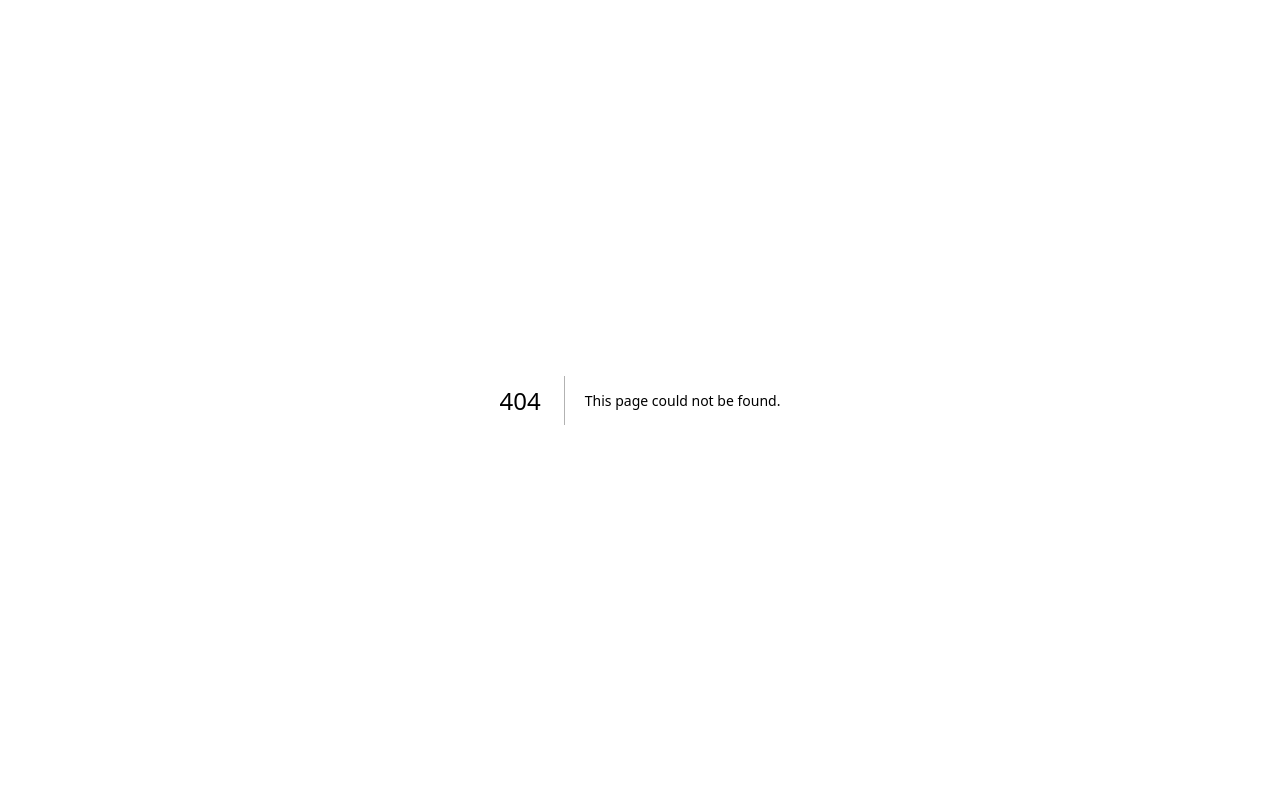
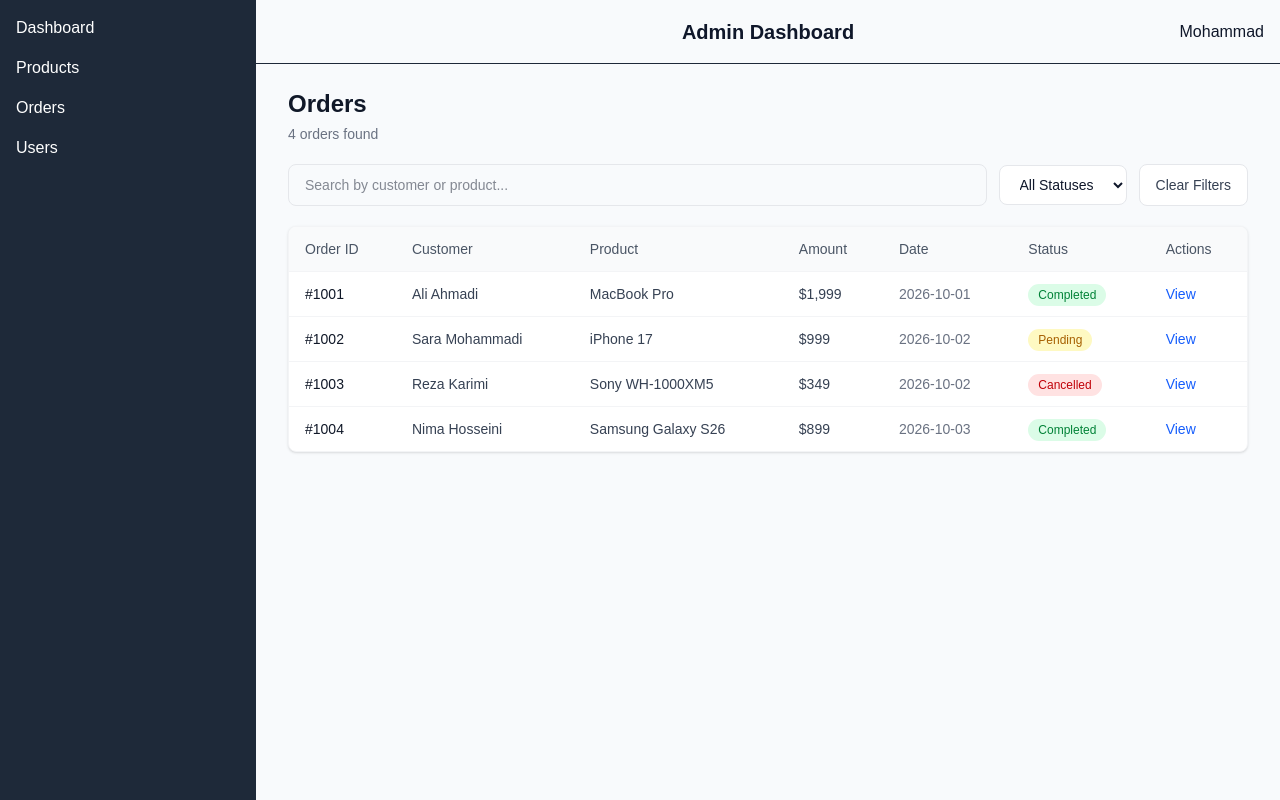
Before and after one commit to mohammad-shirani-developer/admin-dashboard, a Next.js app: page /dashboard/orders in a window 1280 px wide. Before the commit this address had no page. Built offline with nearby package versions, Linux system fonts and the light colour scheme.

Commit message:
feat: add orders management

```diff
--- /dev/null
+++ b/app/dashboard/orders/components/OrdersTable.tsx
@@ -0,0 +1,88 @@
+import { Order } from "../../types";
+
+type OrdersTableProps = {
+  orders: Order[];
+  onView: (order: Order) => void;
+};
+
+const OrdersTable = ({ orders, onView }: OrdersTableProps) => {
+  return (
+    <div className="overflow-x-auto rounded-lg border border-gray-100 bg-white shadow-sm">
+      <table className="w-full min-w-[800px] text-left text-sm">
+        <thead className="border-b border-gray-100 bg-gray-50">
+          <tr>
+            <th className="px-4 py-3 font-medium text-gray-600">Order ID</th>
+            <th className="px-4 py-3 font-medium text-gray-600">Customer</th>
+            <th className="px-4 py-3 font-medium text-gray-600">Product</th>
+            <th className="px-4 py-3 font-medium text-gray-600">Amount</th>
+            <th className="px-4 py-3 font-medium text-gray-600">Date</th>
+            <th className="px-4 py-3 font-medium text-gray-600">Status</th>
+            <th className="px-4 py-3 font-medium text-gray-600">Actions</th>
+          </tr>
+        </thead>
+
+        <tbody className="divide-y divide-gray-100">
+          {orders.length === 0 ? (
+            <tr>
+              <td colSpan={7} className="px-4 py-10 text-center">
+                <div className="flex flex-col items-center">
+                  <p className="text-sm font-medium text-gray-700">
+                    No orders found
+                  </p>
+
+                  <p className="mt-1 text-sm text-gray-500">
+                    Try adjusting your search.
+                  </p>
+                </div>
+              </td>
+            </tr>
+          ) : (
+            orders.map((order) => (
+              <tr key={order.id} className="hover:bg-gray-50">
+                <td className="px-4 py-3 font-medium text-gray-900">
+                  #{order.id}
+                </td>
+
+                <td className="px-4 py-3 text-gray-700">{order.customer}</td>
+
+                <td className="px-4 py-3 text-gray-700">{order.product}</td>
+
+                <td className="px-4 py-3 text-gray-700">
+                  ${order.amount.toLocaleString()}
+                </td>
+
+                <td className="px-4 py-3 text-gray-500">{order.date}</td>
+
+                <td className="px-4 py-3">
+                  <span
+                    className={`rounded-full px-2.5 py-1 text-xs font-medium ${
+                      order.status === "Completed"
+                        ? "bg-green-100 text-green-700"
+                        : order.status === "Pending"
+                          ? "bg-yellow-100 text-yellow-700"
+                          : "bg-red-100 text-red-700"
+                    }`}
+                  >
+                    {order.status}
+                  </span>
+                </td>
+
+                <td className="px-4 py-3">
+                  <button
+                    type="button"
+                    className="text-sm font-medium text-blue-600 hover:text-blue-700"
+                    onClick={() => onView(order)}
+                  >
+                    View
+                  </button>
+                </td>
+              </tr>
+            ))
+          )}
+        </tbody>
+      </table>
+    </div>
+  );
+};
+
+export default OrdersTable;
--- /dev/null
+++ b/app/dashboard/orders/page.tsx
@@ -0,0 +1,179 @@
+"use client";
+import { useState } from "react";
+import { Order } from "../types";
+import OrdersTable from "./components/OrdersTable";
+
+const initialOrders: Order[] = [
+  {
+    id: 1001,
+    customer: "Ali Ahmadi",
+    product: "MacBook Pro",
+    amount: 1999,
+    date: "2026-10-01",
+    status: "Completed",
+  },
+  {
+    id: 1002,
+    customer: "Sara Mohammadi",
+    product: "iPhone 17",
+    amount: 999,
+    date: "2026-10-02",
+    status: "Pending",
+  },
+  {
+    id: 1003,
+    customer: "Reza Karimi",
+    product: "Sony WH-1000XM5",
+    amount: 349,
+    date: "2026-10-02",
+    status: "Cancelled",
+  },
+  {
+    id: 1004,
+    customer: "Nima Hosseini",
+    product: "Samsung Galaxy S26",
+    amount: 899,
+    date: "2026-10-03",
+    status: "Completed",
+  },
+];
+
+const OrderPage = () => {
+  const [selectedOrder, setSelectedOrder] = useState<Order | null>(null);
+  const [search, setSearch] = useState("");
+  const [statusFilter, setStatusFilter] = useState("All");
+
+  const filteredOrders = initialOrders.filter((order) => {
+    const searchValue = search.toLowerCase();
+
+    const matchesSearch =
+      order.customer.toLowerCase().includes(searchValue) ||
+      order.product.toLowerCase().includes(searchValue);
+
+    const matchesStatus =
+      statusFilter === "All" || order.status === statusFilter;
+
+    return matchesSearch && matchesStatus;
+  });
+
+  const clearFilters = () => {
+    setSearch("");
+    setStatusFilter("All");
+  };
+
+  return (
+    <div className="mx-4 mt-6 sm:mx-6 lg:mx-8">
+      <div className="mb-5">
+        <h1 className="text-2xl font-semibold text-gray-900">Orders</h1>
+
+        <p className="mt-1 text-sm text-gray-500">
+          {filteredOrders.length} orders found
+        </p>
+      </div>
+
+      <div className="mb-5 flex flex-col gap-3 sm:flex-row sm:items-center">
+        <input
+          type="text"
+          value={search}
+          onChange={(event) => setSearch(event.target.value)}
+          placeholder="Search by customer or product..."
+          className="w-full rounded-lg border border-gray-200 px-4 py-2.5 text-sm outline-none transition focus:border-blue-500 focus:ring-2 focus:ring-blue-100 sm:flex-1"
+        />
+        <select
+          value={statusFilter}
+          onChange={(event) => setStatusFilter(event.target.value)}
+          className="w-full rounded-lg border border-gray-200 bg-white px-4 py-2.5 text-sm outline-none transition focus:border-blue-500 focus:ring-2 focus:ring-blue-100 sm:w-auto"
+        >
+          <option value="All">All Statuses</option>
+          <option value="Completed">Completed</option>
+          <option value="Pending">Pending</option>
+          <option value="Cancelled">Cancelled</option>
+        </select>
+
+        <button
+          type="button"
+          onClick={clearFilters}
+          className="w-full rounded-lg border border-gray-200 bg-white px-4 py-2.5 text-sm font-medium text-gray-700 transition hover:bg-gray-50 sm:w-auto"
+        >
+          Clear Filters
+        </button>
+      </div>
+
+      <OrdersTable
+        orders={filteredOrders}
+        onView={(order) => setSelectedOrder(order)}
+      />
+
+      {selectedOrder && (
+        <div className="mt-5 rounded-lg border border-gray-200 bg-white p-5 shadow-sm">
+          <div className="flex items-center justify-between">
+            <div>
+              <h2 className="text-lg font-semibold text-gray-900">
+                Order Details
+              </h2>
+
+              <p className="mt-1 text-sm text-gray-500">
+                Order #{selectedOrder.id}
+              </p>
+            </div>
+
+            <button
+              type="button"
+              onClick={() => setSelectedOrder(null)}
+              className="rounded-lg border border-gray-200 px-3 py-2 text-sm font-medium text-gray-700 transition hover:bg-gray-50"
+            >
+              Close
+            </button>
+          </div>
+
+          <div className="mt-5 grid grid-cols-1 gap-4 sm:grid-cols-2  lg:grid-cols-3">
+            <div>
+              <p className="text-xs font-medium text-gray-500">Customer</p>
+              <p className="mt-1 text-sm font-medium text-gray-900">
+                {selectedOrder.customer}
+              </p>
+            </div>
+
+            <div>
+              <p className="text-xs font-medium text-gray-500">Product</p>
+              <p className="mt-1 text-sm font-medium text-gray-900">
+                {selectedOrder.product}
+              </p>
+            </div>
+
+            <div>
+              <p className="text-xs font-medium text-gray-500">Amount</p>
+              <p className="mt-1 text-lg font-semibold text-gray-900">
+                ${selectedOrder.amount.toLocaleString()}
+              </p>
+            </div>
+
+            <div>
+              <p className="text-xs font-medium text-gray-500">Date</p>
+              <p className="mt-1 text-sm font-medium text-gray-900">
+                {selectedOrder.date}
+              </p>
+            </div>
+
+            <div>
+              <p className="text-xs font-medium text-gray-500">Status</p>
+              <span
+                className={`mt-1 inline-block rounded-full px-2.5 py-1 text-xs font-medium ${
+                  selectedOrder.status === "Completed"
+                    ? "bg-green-100 text-green-700"
+                    : selectedOrder.status === "Pending"
+                      ? "bg-yellow-100 text-yellow-700"
+                      : "bg-red-100 text-red-700"
+                }`}
+              >
+                {selectedOrder.status}
+              </span>
+            </div>
+          </div>
+        </div>
+      )}
+    </div>
+  );
+};
+
+export default OrderPage;
```
Also changed, not shown: app/dashboard/types.ts (+9 -0 lines).
